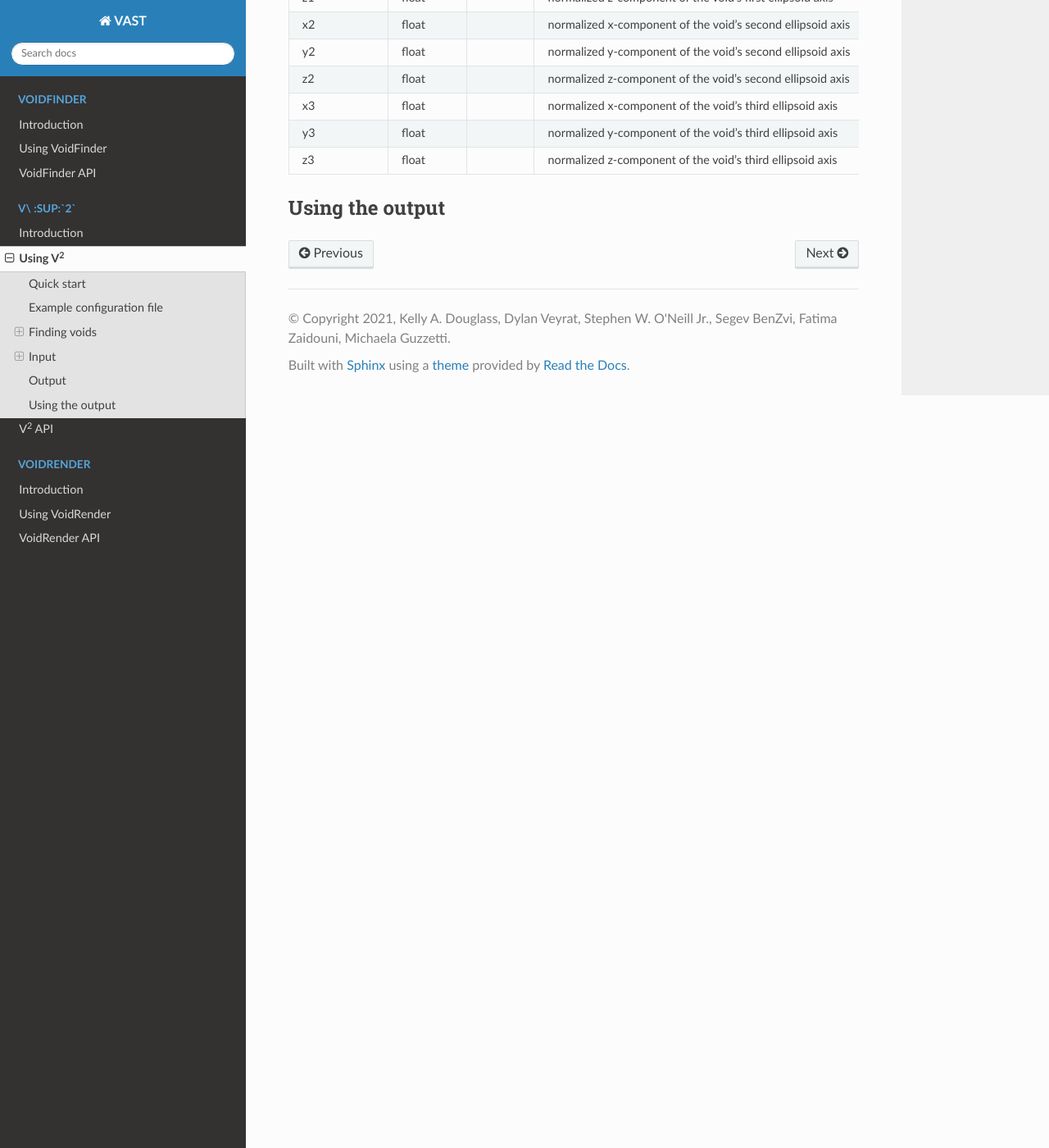
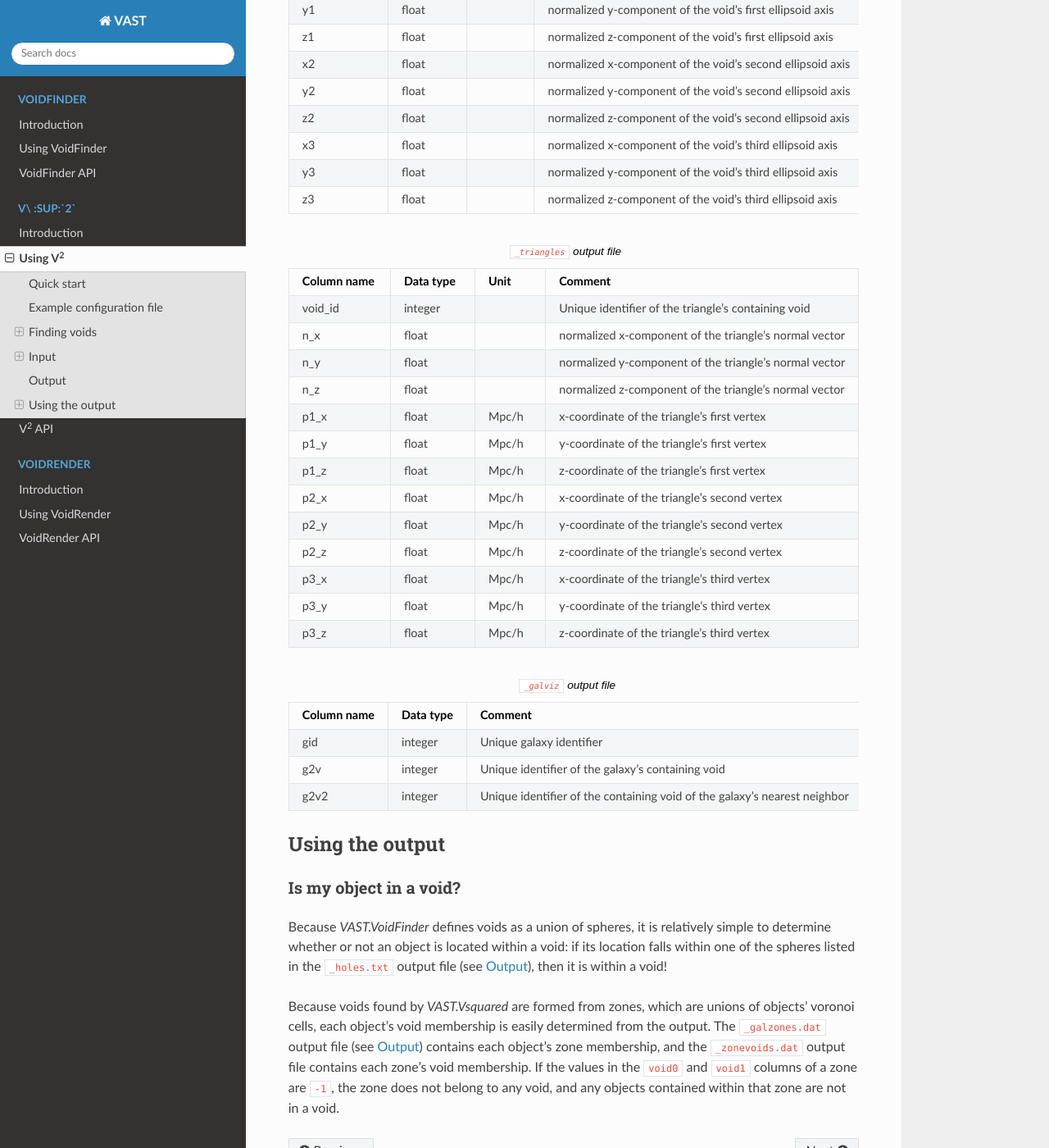
Before and after one commit to DESI-UR/VAST, a Sphinx documentation site: the page built from Documentation/source/Vsquared_examples.rst, in a window 1280 px wide and 1400 px high, scrolled down 4580 px. Shown: the whole window at 82% size. Built offline with Sphinx 7.4.7 and the Read the Docs theme 2.0.0, drawn with Linux system fonts in a browser that asks for light colours; some of the changed text lies outside the part shown.

Commit message:
Update V2 documentation

```diff
--- a/Documentation/source/Vsquared_examples.rst
+++ b/Documentation/source/Vsquared_examples.rst
@@ -252,8 +252,10 @@ Each of these files is described in more detail below.
 Additional files that are produced during the process (which may or may not be
 useful to the user post-void-finding) include
 
- * ``[survey_name]_triangles.dat`` --
- * ``[survey_name]_galviz.dat`` --
+ * ``[survey_name]_triangles.dat`` -- Identifies the vertices, normal vector,
+   and void membership of each triangle making up a void boundary
+ * ``[survey_name]_galviz.dat`` -- Identifies the voids to which each galaxy and
+   its nearest neighbor belong
 
 .. list-table:: ``_galzones`` output file
    :widths: 25 25 50
@@ -372,8 +374,103 @@ useful to the user post-void-finding) include
      -
      - normalized z-component of the void's third ellipsoid axis
 
+.. list-table:: ``_triangles`` output file
+   :widths: 25 25 25 50
+   :header-rows: 1
+
+   * - Column name
+     - Data type
+     - Unit
+     - Comment
+   * - void_id
+     - integer
+     -
+     - Unique identifier of the triangle's containing void
+   * - n_x
+     - float
+     -
+     - normalized x-component of the triangle's normal vector
+   * - n_y
+     - float
+     -
+     - normalized y-component of the triangle's normal vector
+   * - n_z
+     - float
+     -
+     - normalized z-component of the triangle's normal vector
+   * - p1_x
+     - float
+     - Mpc/h
+     - x-coordinate of the triangle's first vertex
+   * - p1_y
+     - float
+     - Mpc/h
+     - y-coordinate of the triangle's first vertex
+   * - p1_z
+     - float
+     - Mpc/h
+     - z-coordinate of the triangle's first vertex
+   * - p2_x
+     - float
+     - Mpc/h
+     - x-coordinate of the triangle's second vertex
+   * - p2_y
+     - float
+     - Mpc/h
+     - y-coordinate of the triangle's second vertex
+   * - p2_z
+     - float
+     - Mpc/h
+     - z-coordinate of the triangle's second vertex
+   * - p3_x
+     - float
+     - Mpc/h
+     - x-coordinate of the triangle's third vertex
+   * - p3_y
+     - float
+     - Mpc/h
+     - y-coordinate of the triangle's third vertex
+   * - p3_z
+     - float
+     - Mpc/h
+     - z-coordinate of the triangle's third vertex
+
+.. list-table:: ``_galviz`` output file
+   :widths: 25 25 50
+   :header-rows: 1
+
+   * - Column name
+     - Data type
+     - Comment
+   * - gid
+     - integer
+     - Unique galaxy identifier
+   * - g2v
+     - integer
+     - Unique identifier of the galaxy's containing void
+   * - g2v2
+     - integer
+     - Unique identifier of the containing void of the galaxy's nearest
+       neighbor
+
 
 
 
 Using the output
 ================
+
+Is my object in a void?
+-----------------------
+
+Because `VAST.VoidFinder` defines voids as a union of spheres, it is relatively
+simple to determine whether or not an object is located within a void: if its
+location falls within one of the spheres listed in the ``_holes.txt`` output
+file (see :ref:`VF-output`), then it is within a void!
+
+Because voids found by `VAST.Vsquared` are formed from zones, which are unions
+of objects' voronoi cells, each object's void membership is easily determined
+from the output. The ``_galzones.dat`` output file (see :ref:`V2-output`)
+contains each object's zone membership, and the ``_zonevoids.dat`` output file
+contains each zone's void membership. If the values in the ``void0`` and
+``void1`` columns of a zone are ``-1``, the zone does not belong to any void,
+and any objects contained within that zone are not in a void.
```
